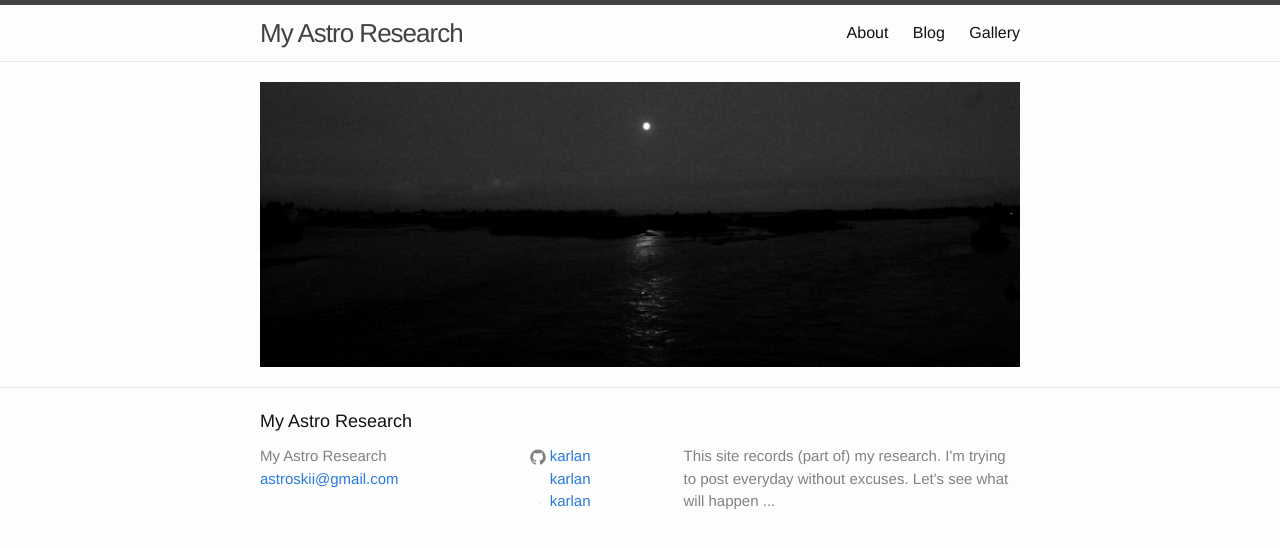
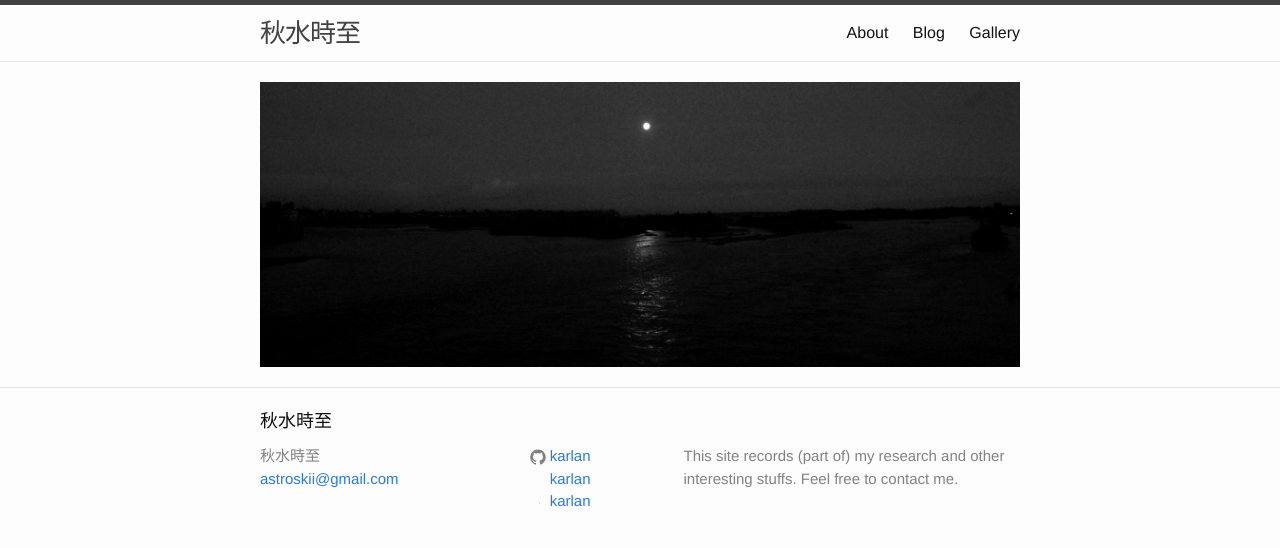
Before and after one commit to karlan/karlan.github.io, a Jekyll site: the page built from index.html, in a window 1280 px wide. Shown: the top 548 px of the page. Built offline with Jekyll 4.4.1, drawn with Linux system fonts in a browser that asks for light colours.

Commit message:
change title

```diff
--- a/_config.yml
+++ b/_config.yml
@@ -1,8 +1,8 @@
 # Site settings
-title: My Astro Research
+title:  秋水時至
 email: astroskii@gmail.com
 description: > # this means to ignore newlines until "baseurl:"
-    This site records (part of) my research. I'm trying to post everyday without excuses. Let's see what will happen ...
+    This site records (part of) my research and other interesting stuffs. Feel free to contact me.
 baseurl: "" # the subpath of your site, e.g. /blog/
 url: "http://karlan.github.io/" # the base hostname & protocol for your site
 # twitter_username: JianweiLyu
```
